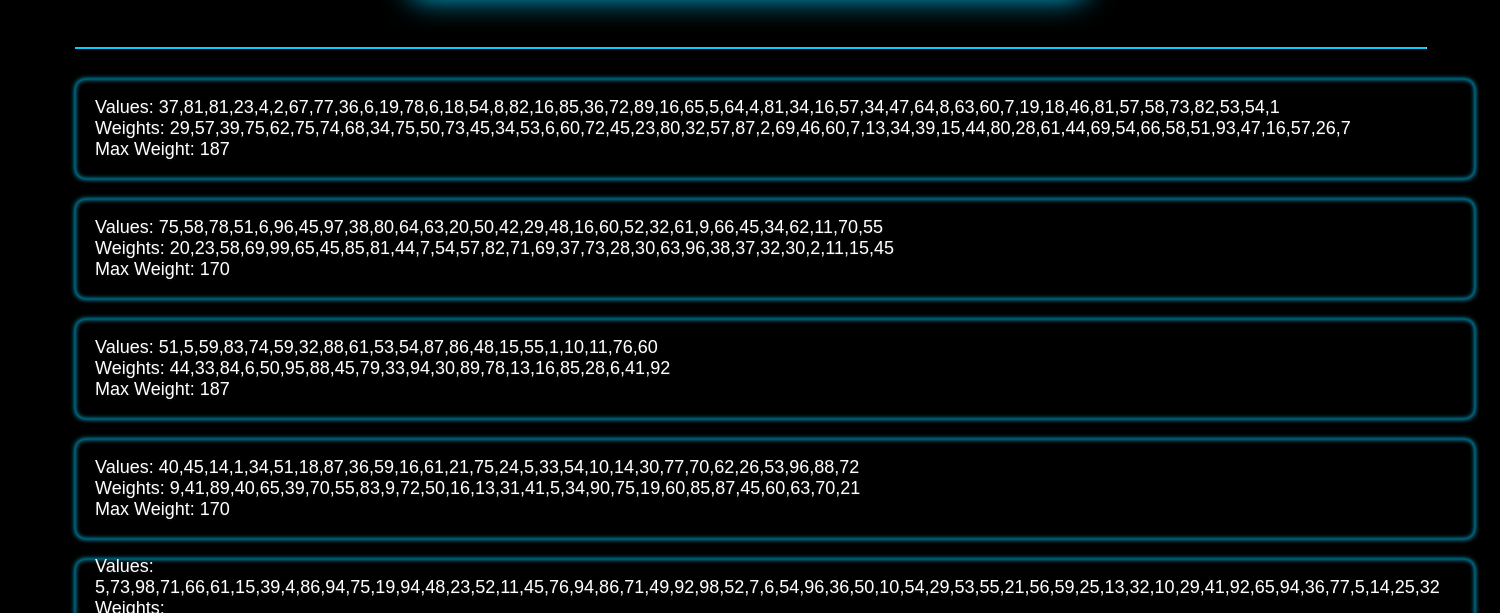
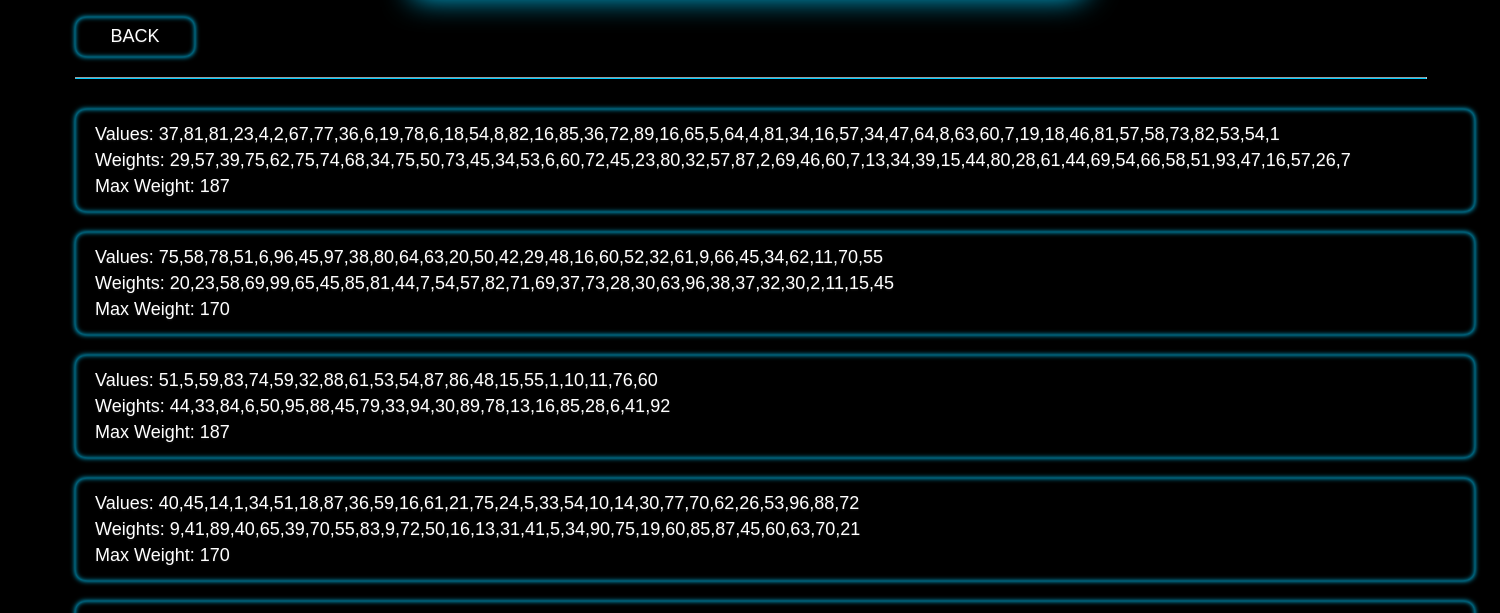
Before and after one commit to Elusive7733/Dynamic-Programmmer, an Electron app: page app/AlgoViews/kp.html in a window 1500 px wide. Shown: the part 147-760 px from the top of the page. Drawn offline with Linux system fonts and the light colour scheme; no server answers.

Commit message:
Uploaded mahad's changes

```diff
--- a/app/AlgoViews/kp.html
+++ b/app/AlgoViews/kp.html
@@ -11,6 +11,7 @@
         <div class="heading">
             <h1>Select Any Sample Input</h1>
         </div>
+        <div class="back-btn">BACK</div>
         <hr class="line">
         <ul class="sampleContainer">
 
@@ -20,10 +21,11 @@
             <h1>Output</h1>
         </div>
         <hr class="line">
-        <div class="output">
+        <div class="output" id="down-here">
             <div>Items:<span id="final-output"></span></div>
             <div>Max Profit:<span id="final-length"></span></div>
         </div>
+        <br>
     </div>
     <script>
         const {ipcRenderer} = require('electron')
@@ -50,13 +52,12 @@
             li.appendChild(div2)
             li.appendChild(div3)
             li.className = 'sample s' + count
-            if(singleSample.value.length >= 60){
-                li.setAttribute("style", "height: 150px;")
-            }
-            else{
-                li.setAttribute("style", "height: 100px;")
-            }
+            li.setAttribute("onclick", "location.href = '#down-here' ")
             ul.appendChild(li);
+        })
+
+        document.querySelector(".back-btn").addEventListener('click' , e =>{
+            ipcRenderer.send('back')
         })
 
         const box = document.querySelector(".sampleContainer")
--- a/app/css/style.css
+++ b/app/css/style.css
@@ -6,14 +6,8 @@ body {
 
 html {
   background-color: rgb(0, 0, 0);
-  /* background: linear-gradient(
-    to bottom right,
-    rgb(0, 0, 0),
-    rgb(151, 151, 151)
-  ); */
   box-sizing: border-box;
   font-family: "Monda", sans-serif;
-  /* background-color: #555; */
 }
 
 a {
@@ -56,12 +50,37 @@ a {
   transition: all 0.5s ease-out;
 }
 
+.wrapper .back-btn {
+  margin: 0;
+  padding: 0;
+  color: white;
+  display: flex;
+  flex-direction: column;
+  justify-content: center;
+  align-items: center;
+  width: 120px;
+  height: 40px;
+  border-radius: 10px;
+  font-size: 18px;
+  font-weight: 500;
+  text-shadow: 0px 1px 2px rgb(27, 27, 27);
+  box-shadow: 0px 0px 5px rgb(0, 204, 255), inset 0px 0px 5px rgb(0, 204, 255);
+  border: 2px white;
+  transition: transform 0.5s;
+}
+
+.wrapper .back-btn:hover {
+  transition: transform 0.5s;
+  box-shadow: 0px 0px 7px rgb(0, 204, 255), inset 0px 0px 7px rgb(0, 204, 255);
+  transform: scale(1.08);
+}
+
 .wrapper .line {
   width: 100%;
   color: rgb(0, 204, 255);
   /* height: 5px; */
   border-bottom: solid 1px;
-  margin-top: 50px;
+  margin-top: 20px;
 }
 
 .wrapper .algoContainer {
@@ -130,7 +149,7 @@ a {
   flex-direction: column;
   justify-content: center;
   align-items: flex-start;
-  height: 80px;
+  height: auto;
   border-radius: 10px;
   font-size: 18px;
   font-weight: 500;
@@ -142,6 +161,14 @@ a {
 
 .wrapper .sampleContainer .sample * {
   margin-left: 20px;
+}
+.wrapper .sampleContainer .sample *:first-child {
+  margin-top: 15px;
+  margin-bottom: 5px;
+}
+.wrapper .sampleContainer .sample *:last-child {
+  margin-top: 5px;
+  margin-bottom: 15px;
 }
 
 .wrapper .sampleContainer .sample:hover {
```
Also changed, not shown: app/AlgoViews/ccp.html (+9 -1 lines), app/AlgoViews/lcs.html (+8 -1 lines), app/AlgoViews/ld.html (+8 -1 lines), app/AlgoViews/lis.html (+8 -1 lines), app/AlgoViews/mcm.html (+8 -1 lines), app/AlgoViews/pp.html (+8 -1 lines), app/AlgoViews/rcp.html (+8 -7 lines), app/AlgoViews/scs.html (+8 -1 lines), app/AlgoViews/wbp.html (+8 -1 lines), main.js (+9 -1 lines).
